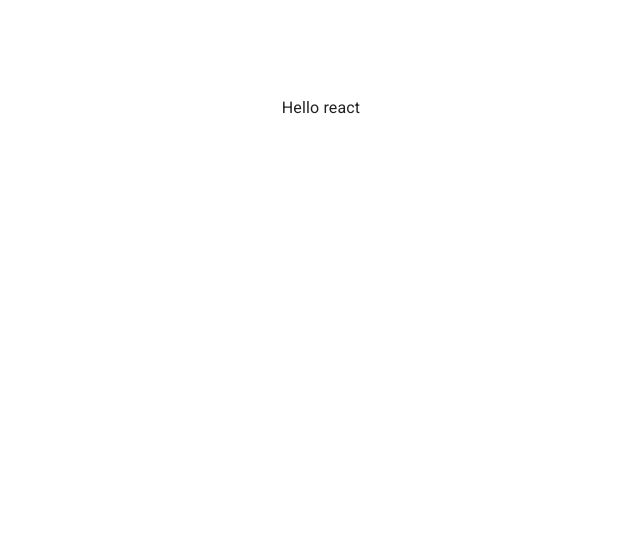
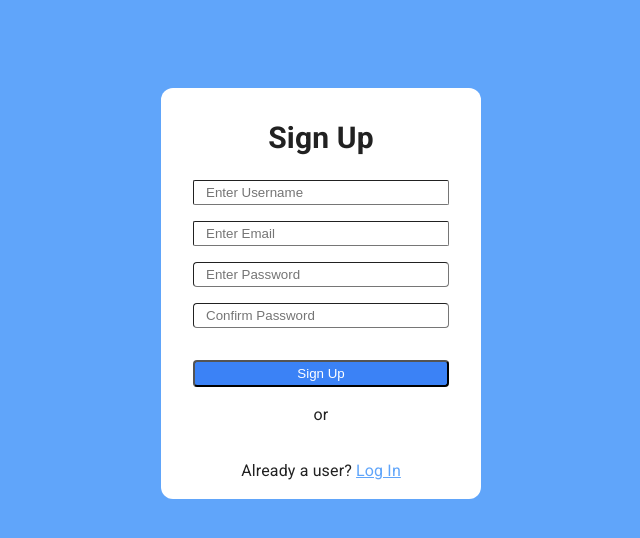
Before and after one commit to fullstackdev-pro/chatPortfolio, a React (Create React App) app: page /signUp in a window 1280 px wide. Shown: the top 538 px of the page, without its empty margins (319-959 px from the left). Built offline with nearby package versions, Linux system fonts and the light colour scheme.

Commit message:
Dastlabki ishla qilindi react redux activlashtirildi apiga ulanish logikalari yozildi register qismi boshlang'ish dizayn tayyorlandi

```diff
--- a/package.json
+++ b/package.json
@@ -7,13 +7,17 @@
     "@emotion/styled": "^11.10.6",
     "@mui/material": "^5.12.0",
     "@mui/styled-engine-sc": "^5.12.0",
+    "@reduxjs/toolkit": "^1.9.3",
     "@testing-library/jest-dom": "^5.14.1",
     "@testing-library/react": "^13.0.0",
     "@testing-library/user-event": "^13.2.1",
+    "axios": "^1.3.5",
     "react": "^18.2.0",
     "react-dom": "^18.2.0",
+    "react-redux": "^8.0.5",
     "react-router-dom": "^6.10.0",
     "react-scripts": "5.0.1",
+    "redux": "^4.2.1",
     "styled-components": "^5.3.9",
     "web-vitals": "^2.1.0"
   },
--- /dev/null
+++ b/src/Api/index.js
@@ -0,0 +1,7 @@
+import axios from "axios";
+export const API_URL = ""
+
+const API = axios.create({ baseURL: API_URL });
+
+export const signIn = (formData) => API.post("/signIn", formData);
+export const signUp = (formData) => API.post("/signUp", formData);
--- a/src/App.js
+++ b/src/App.js
@@ -1,8 +1,15 @@
+import { BrowserRouter, Route, Routes } from "react-router-dom";
+import LogIn from "./pages/Auth/LogIn";
+import SignUp from './pages/Auth/SignUp';
+
 function App() {
   return (
-    <div>
-      <p className="text-center mt-24"> Hello react</p>
-    </div>
+    <BrowserRouter>
+      <Routes>
+        <Route path="/logIn" element={<LogIn />} />
+        <Route path="/signUp" element={<SignUp />} />
+      </Routes>
+    </BrowserRouter>
   );
 }
 
--- /dev/null
+++ b/src/actions/auth.js
@@ -0,0 +1,25 @@
+import * as api from "../api";
+
+export const signIn = (formData, handleClose) => async (dispatch) => {
+  try {
+    const { data } = await api.signIn(formData);
+    dispatch({
+      type: "AUTH",
+      payload: { token: data.token, profile: JSON.stringify(data.result) },
+    });
+    handleClose();
+  } catch (error) {
+    console.log(error);
+  }
+};
+
+export const signUp = (formData, handleClose) => async (dispatch) => {
+  try {
+    const { data } = await api.signUp(formData);
+
+    dispatch({ type: "AUTH", payload: { token: data.token, profile: data } });
+    handleClose();
+  } catch (error) {
+    console.log(error);
+  }
+};
--- a/src/index.js
+++ b/src/index.js
@@ -4,11 +4,20 @@ import "./index.css";
 import App from "./App";
 import { StyledEngineProvider } from "@mui/material/styles";
 import CssBaseline from "@mui/material/CssBaseline";
+import rootReducer from "./reducers/index";
+import { configureStore } from "@reduxjs/toolkit";
+import { Provider } from "react-redux";
+
+const store = configureStore({
+  reducer: rootReducer,
+});
 
 const root = ReactDOM.createRoot(document.getElementById("root"));
 root.render(
-  <StyledEngineProvider injectFirst>
+  <Provider store={store}>
+     <StyledEngineProvider injectFirst>
     <CssBaseline />
     <App />
   </StyledEngineProvider>
+  </Provider>
 );
--- /dev/null
+++ b/src/pages/Auth/LogIn.jsx
@@ -0,0 +1,90 @@
+import React, { useState } from "react";
+import { Link ,useNavigate} from "react-router-dom";
+import axios from "axios";
+
+function LogIn(props) {
+  const [password, setPassword] = useState("");
+  const [email, setEmail] = useState("");
+
+  const handleChangePassword = (event) => {
+    setPassword(event.target.value);
+  };
+
+  const handleChangeEmail = (event) => {
+    setEmail(event.target.value);
+  };
+
+  const navigate = useNavigate();
+
+  async function Login() {
+    if (email && password) {
+      await axios
+        .post(`${process.env.REACT_APP_API_KEY}/login`, {
+          email: email,
+          password: password,
+        })
+        .then(function (response) {
+          const {token, user} = response.data
+            navigate('/')
+          localStorage.setItem('token',token)
+          localStorage.setItem('userObject',JSON.stringify(user))
+        })
+        .catch(function (error) {
+
+        });
+    }
+  }
+
+  return (
+    <div className="bg-blue-400 p-10 pt-24 h-[100vh] sm:px-20 md:px-[14rem] lg:px-[23rem] lg:pt-[5rem] xl:px-[30rem] xl:pt-[7rem]">
+      <form className="p-8 pb-0 border-[1px] border-b-0 bg-white rounded-t-xl">
+        <p htmlFor="" className="block text-center text-3xl font-semibold">
+          Log In
+        </p>
+        <br />
+        <input
+          type="email"
+          name="email"
+          id="email"
+          className="w-full border-[1px]  py-1 px-3 rounded-sm"
+          placeholder="Enter Email"
+          required
+          onChange={handleChangeEmail}
+        />
+        <input
+          type="password"
+          name="password"
+          id="password"
+          className="w-full border-[1px] mt-6 py-1 px-3 rounded-[4px]"
+          placeholder="Enter Password"
+          required
+          onChange={handleChangePassword}
+        />
+        <button type={'button'}
+          onClick={() => {Login()}}
+          className="mt-8 py-1 w-full text-center text-white bg-blue-500 rounded-[4px]"
+        >
+          Log In
+        </button>
+      </form>
+      <div className="bg-white text-center pb-4 rounded-b-xl px-8">
+        <div className="text-right ">
+          <button className="text-center text-blue-400 pt-2">
+            Forgot Password?
+          </button>
+        </div>
+        <p className="my-4">or</p>
+        <div className="mx-4 flex justify-around">
+        </div>
+        <p className="mt-4">
+          Need an account?{" "}
+          <Link to="/signup" className="text-blue-400">
+            Sign Up
+          </Link>
+        </p>
+      </div>
+    </div>
+  );
+}
+
+export default LogIn;
--- /dev/null
+++ b/src/pages/Auth/SignUp.jsx
@@ -0,0 +1,141 @@
+import React, { useEffect, useState } from "react";
+import { Link ,useNavigate} from "react-router-dom";
+import axios from "axios";
+
+function SignUp(props) {
+  // Password validation
+  const [password, setPassword] = useState("");
+  const [cPassword, setCPassword] = useState("");
+  const [showErrorMessage, setShowErrorMessage] = useState(false);
+  const [cPasswordClass, setCPasswordClass] = useState("");
+  const [isCPasswordDirty, setIsCPasswordDirty] = useState(false);
+
+  useEffect(() => {
+    if (isCPasswordDirty) {
+      if (password === cPassword) {
+        setShowErrorMessage(false);
+        setCPasswordClass("focus:ring focus:outline-none focus:ring-green-400");
+      } else {
+        setShowErrorMessage(true);
+        setCPasswordClass("focus:ring focus:outline-none focus:ring-red-400");
+      }
+    }
+  }, [cPassword, password, isCPasswordDirty]);
+
+  const handleCPassword = (e) => {
+    setCPassword(e.target.value);
+    setIsCPasswordDirty(true);
+  };
+
+  //server
+  const [userName, setUsername] = useState("");
+  const [email, setEmail] = useState("");
+
+  const handleChangeUserName = (event) => {
+    setUsername(event.target.value);
+  };
+
+  const handleChangeEmail = (event) => {
+    setEmail(event.target.value);
+  };
+
+  const navigate = useNavigate();
+
+  async function Register() {
+    if (userName && email && password && password === cPassword) {
+      await axios
+        .post(`${process.env.REACT_APP_API_KEY}/register`, {
+          username: userName,
+          email: email,
+          password: password,
+        })
+        .then(function (response) {
+          console.log(response)
+          navigate('/login')
+        })
+        .catch(function (error) {
+          console.log(error.response.data);
+          // toast.warning(error.response.data.message)
+          navigate('/signup')
+        });
+    }
+  }
+
+  return (
+    <div className="bg-blue-400 p-10 pt-[4.5rem] h-[100vh] sm:px-40 md:px-[16rem] lg:px-[23rem] lg:pt-[4rem] xl:px-[30rem] xl:pt-[5.5rem]">
+      <form className="p-8 pb-0 border-[1px] border-b-0 bg-white rounded-t-xl">
+        <p htmlFor="" className="block text-center text-3xl font-semibold">
+          Sign Up
+        </p>
+        <br />
+        <input
+          type="text"
+          name="username"
+          id="username"
+          className="w-full border-[1px]  py-1 px-3 rounded-sm"
+          placeholder="Enter Username"
+          required
+          onChange={handleChangeUserName}
+        />
+        <input
+          type="email"
+          name="email"
+          id="email"
+          className="w-full border-[1px] mt-4 py-1 px-3 rounded-sm"
+          placeholder="Enter Email"
+          required
+          onChange={handleChangeEmail}
+        />
+        <input
+          type="password"
+          name="password"
+          id="password"
+          value={password}
+          className="w-full border-[1px] mt-4 py-1 px-3 rounded-[4px]"
+          placeholder="Enter Password"
+          required
+          onChange={(e) => {
+            setPassword(e.target.value);
+          }}
+        />
+        <input
+          type="password"
+          name="cpassword"
+          id="confirmPassword"
+          value={cPassword}
+          className={`w-full border-[1px] mt-4 py-1 px-3 rounded-[4px] ${cPasswordClass}`}
+          placeholder="Confirm Password"
+          required
+          onChange={handleCPassword}
+        />
+        {/* Input validate message */}
+        {showErrorMessage && isCPasswordDirty ? (
+          <div> Passwords did not match </div>
+        ) : (
+          ""
+        )}
+        <button type={'button'}
+          className="mt-8 py-1 w-full text-center text-white bg-blue-500 rounded-[4px]"
+          onClick={() => {
+            Register();
+          }}
+        >
+          Sign Up
+        </button>
+      </form>
+      <div className="bg-white text-center pb-4 rounded-b-xl px-8">
+        <p className="py-4">or</p>
+        <div className="mx-4 flex justify-around">
+        </div>
+        <p className="mt-4">
+          Already a user?{" "}
+          <Link to="/login" className="text-blue-400">
+            Log In
+          </Link>
+        </p>
+      </div>
+    </div>
+  );
+}
+
+export default SignUp;
--- /dev/null
+++ b/src/reducers/auth.js
@@ -0,0 +1,17 @@
+export default (state = { authData: null }, action) => {
+    switch (action.type) {
+      case "AUTH":
+        localStorage.clear("chatPortfolioProfile");
+        localStorage.setItem("chatPortfolioProfile", action.payload.profile);
+        localStorage.setItem("chatPortfolioToken", action.payload.token);
+
+        return { ...state, authData: action.payload };
+      case "LOGOUT":
+        localStorage.clear("chatPortfolioProfile");
+        localStorage.clear("chatPortfolioToken");
+
+        return { ...state, authData: null };
+      default:
+        return state;
+    }
+  };
--- /dev/null
+++ b/src/reducers/index.js
@@ -0,0 +1,6 @@
+import { combineReducers } from "redux";
+
+import auth from "./auth";
+
+
+export default combineReducers({ auth });
```
Also changed, not shown: 1 other file (tests, documents, lock files or other folders).
